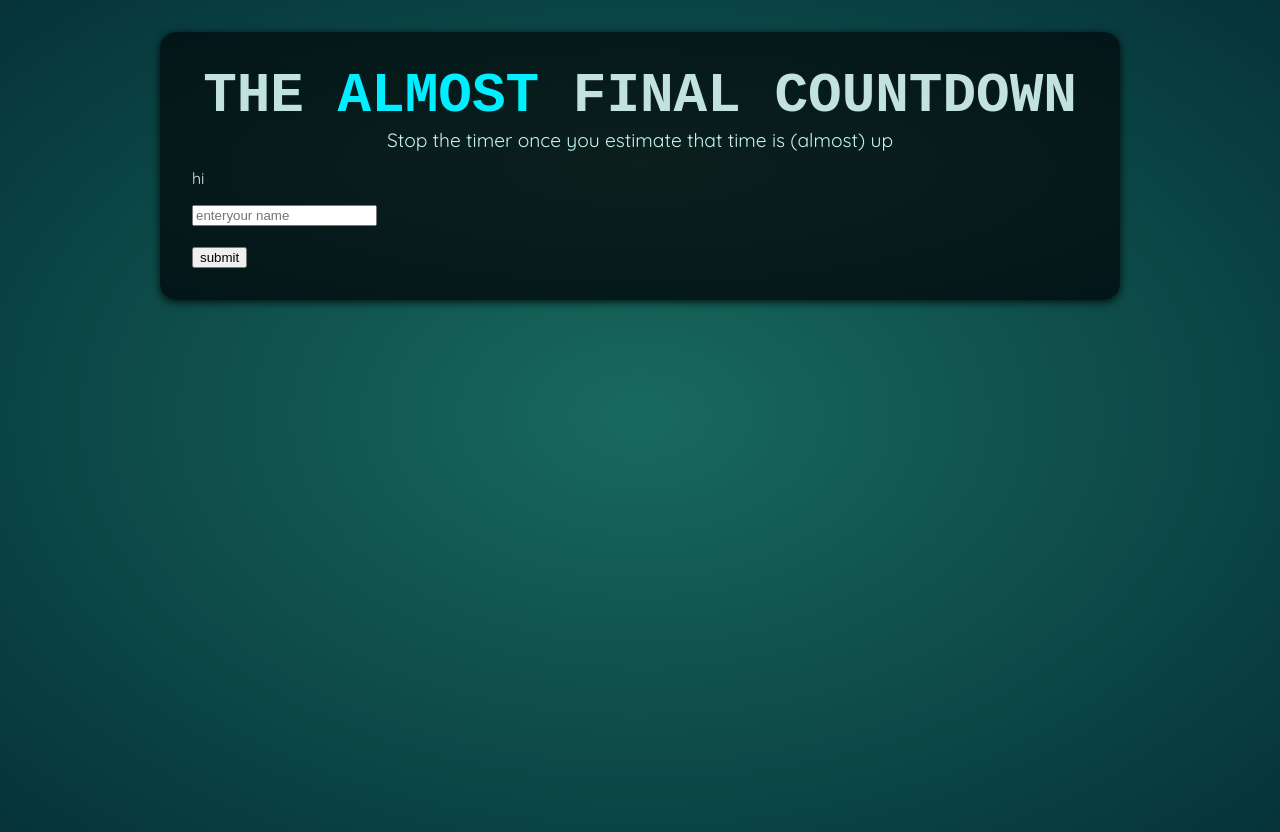
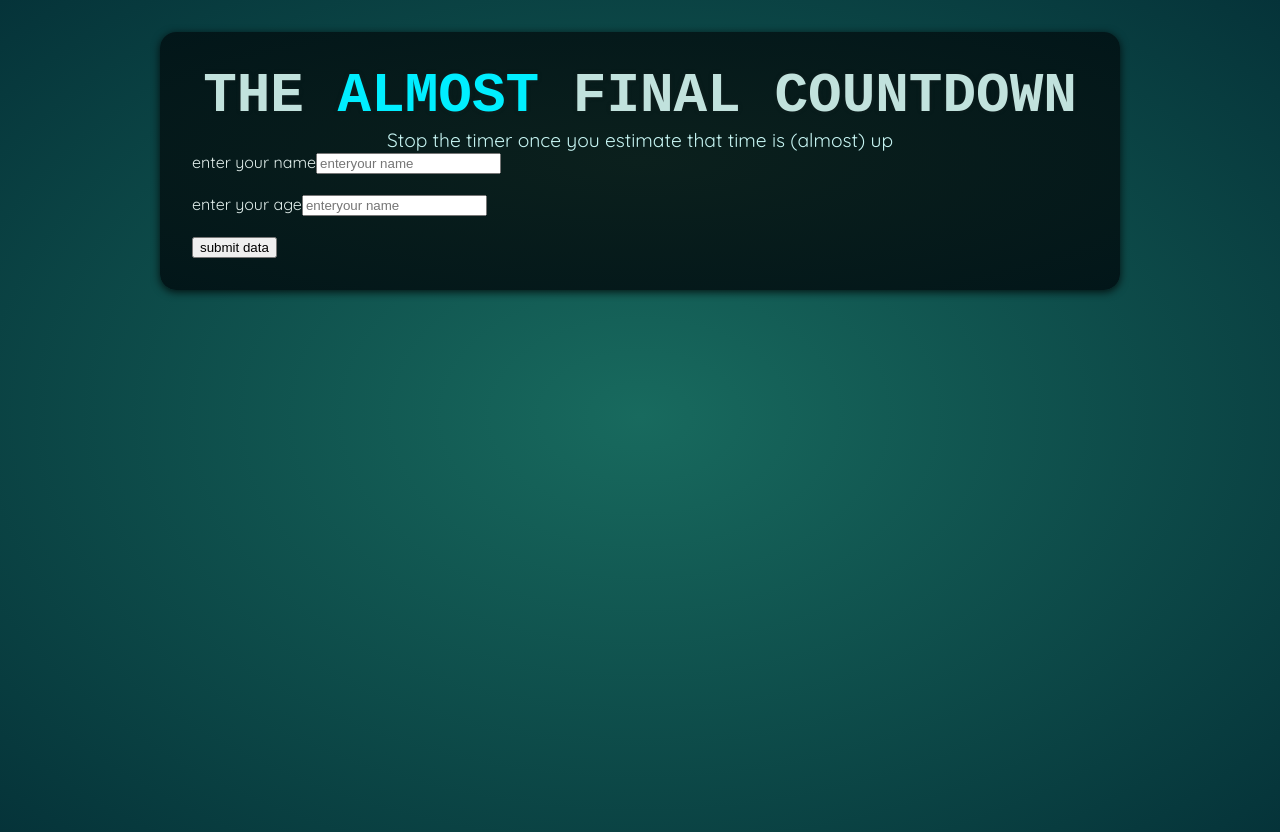
Before and after one commit to sesha472/react05-practice, a React (Vite) app: page / in a window 1280 px wide. Built offline with nearby package versions, Linux system fonts and the light colour scheme; a web font is replaced by a local one.

Commit message:
forward ref practiced and geting inputs from user and stired in const variable

```diff
--- a/src/App.jsx
+++ b/src/App.jsx
@@ -1,16 +1,38 @@
+import { useRef } from 'react';
 import Datageting from './components/Datageting.jsx';
 import Player from './components/Player.jsx';
 import TimerChallange from './components/TimerChallange.jsx'
 
 
+export const datafromuser={
+  name:'',
+  age:0
+}
 function App() {
 
+  const inputname=useRef();
+  const inputage=useRef();
 
+   const datasumbitHandler=()=>{
+    let {name,age}=datafromuser;
+       name=inputname.current.value
+       age= Number(inputage.current.value) //if we want data as number we have to use NUmber fun
 
+      console.log(name);
+      console.log(typeof age);
+      console.log(age);
+
+   }
   return (
 
     <>
-    <Datageting  />
+    <Datageting type="text" label="enter your name" ref={inputname} />
+    <br/>
+    <br/>
+    <Datageting  type="number" label="enter your age" ref={inputage} />
+    <br/>
+    <br/>
+    <button onClick={datasumbitHandler}>submit data</button>
 
 
       {/* <Player /> */}
--- a/src/components/Datageting.jsx
+++ b/src/components/Datageting.jsx
@@ -1,26 +1,17 @@
-import React,{useRef} from 'react'
+import React, { forwardRef } from 'react'
 
-function Datageting() {
-
-    const username = useRef('');
-
-    const submitHandler=()=>{
-      console.log(username.current.value);
-    }
+ const Datageting= forwardRef( function Datageting({label,type},ref) {
 
   return (
   <>
-  <p>hi</p>
+   <label>{label}</label>
     <input
-     ref={username}
-     type='text'
+     type={type}
+     ref={ref}
      placeholder='enteryour name'
      />
-     <br/>
-     <br/>
-     <button onClick={submitHandler}>submit</button>
       </>
   )
-}
+})
 
 export default Datageting
```
